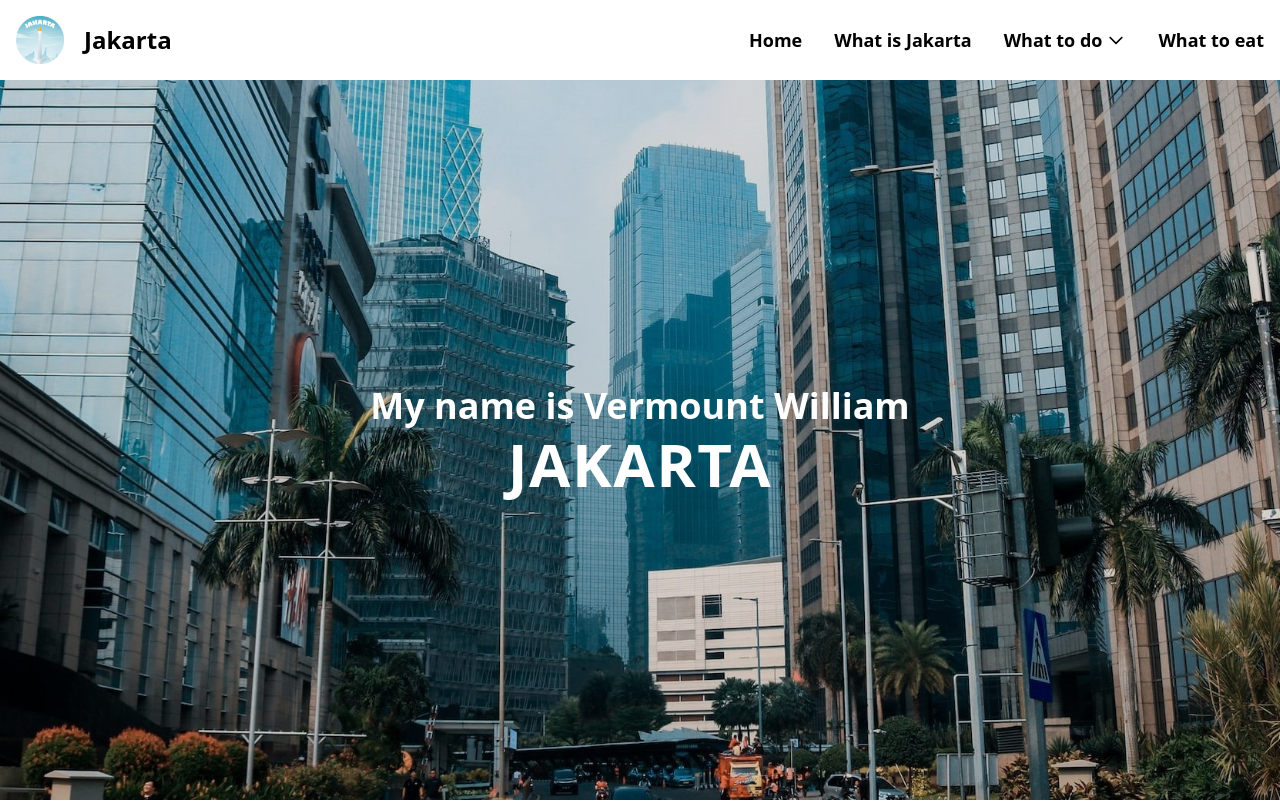
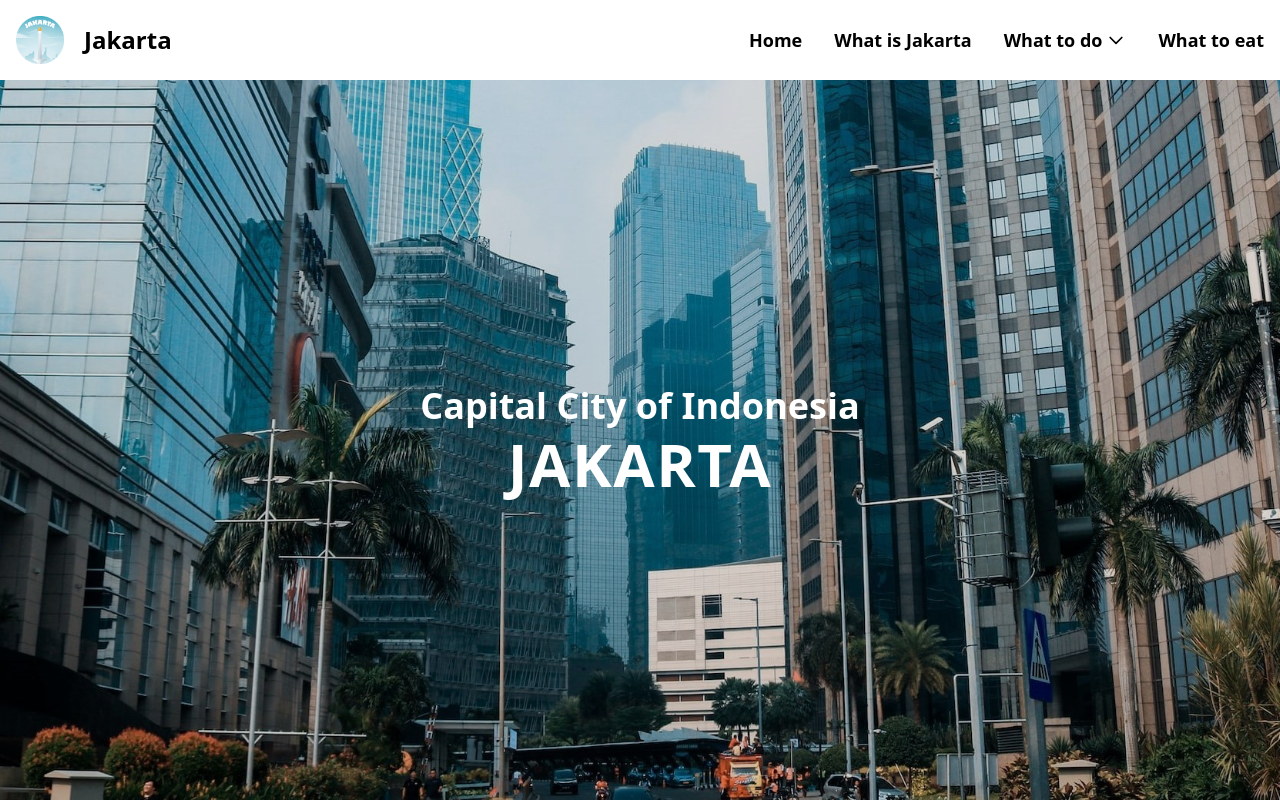
Before and after one commit to VermountW/Website-Next.Js, a Next.js app: page / in a window 1280 px wide. Shown: the top 802 px of the page. Built offline with nearby package versions, Linux system fonts and the light colour scheme.

Commit message:
Update page.tsx

```diff
--- a/app/page.tsx
+++ b/app/page.tsx
@@ -21,7 +21,7 @@ const Home = () => {
         <div className="relative h-full flex items-center justify-center text-center z-20">
           <div className="text-white px-4">
             <p className="text-3xl md:text-4xl mb-2 font-semibold">
-              My name is Vermount William
+              Capital City of Indonesia
             </p>
             <h1 className="text-5xl md:text-6xl font-bold tracking-wide">
               JAKARTA
```
